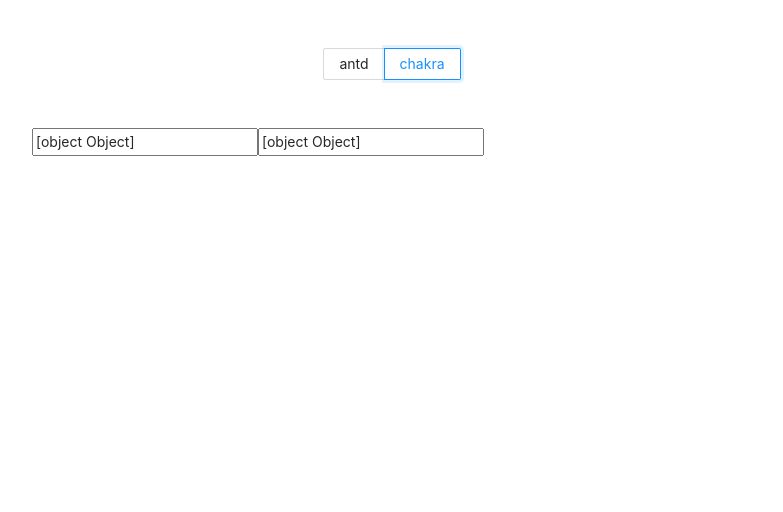
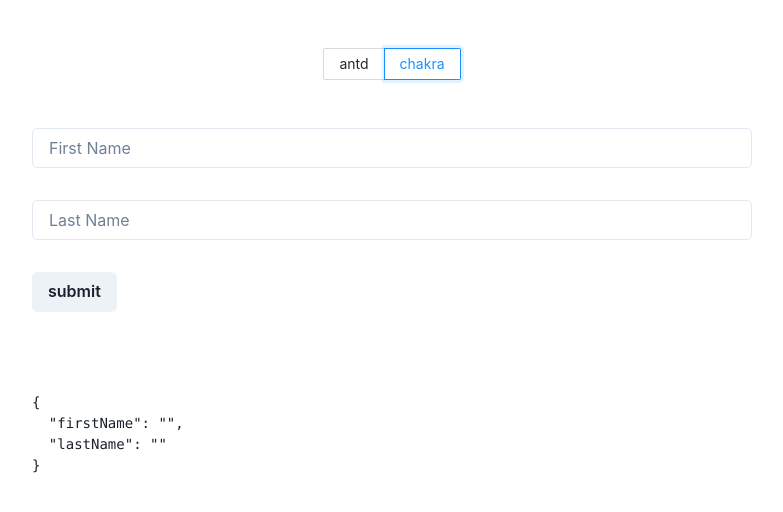
Before and after one commit to theshaneyu/my-react-form-best-practice, a React (Create React App) app: page / in a window 1280 px wide. Both pictures are taken after a click on the label "chakra". Shown: the top 512 px of the page, without its empty margins (248-1031 px from the left). Built offline with nearby package versions, Linux system fonts and the light colour scheme.

Commit message:
feat: add ChakraTextField

```diff
--- a/src/components/antd/AntdForm.tsx
+++ b/src/components/antd/AntdForm.tsx
@@ -3,8 +3,8 @@ import { Field, Form, Formik } from 'formik';
 import React from 'react';
 
 import { yupSchema } from '../../lib/yupSchema';
+import { AntdTextField } from './AntdTextField';
 import styles from './styles/AntdForm.module.css';
-import { TextField } from './TextField';
 
 export const AntdForm: React.FC = () => {
   return (
@@ -24,7 +24,7 @@ export const AntdForm: React.FC = () => {
               <div className={styles.field}>
                 <Field
                   name="firstName"
-                  component={TextField}
+                  component={AntdTextField}
                   placeholder="First Name"
                 />
               </div>
@@ -32,7 +32,7 @@ export const AntdForm: React.FC = () => {
               <div className={styles.field}>
                 <Field
                   name="lastName"
-                  component={TextField}
+                  component={AntdTextField}
                   placeholder="Last Name"
                 />
               </div>
--- a/src/components/antd/TextField.tsx
+++ b/src/components/antd/AntdTextField.tsx
@@ -10,7 +10,7 @@ import { FieldProps, getIn } from 'formik';
  *
  * These three are all bound to <Input /> through `{...field}`
  */
-export const TextField: React.FC<FieldProps<string>> = ({
+export const AntdTextField: React.FC<FieldProps<string>> = ({
   field,
   form,
   ...props
--- a/src/components/chakra/ChakraForm.tsx
+++ b/src/components/chakra/ChakraForm.tsx
@@ -1,5 +1,11 @@
 import { Field, Form, Formik } from 'formik';
 import React from 'react';
+
+import { Button } from '@chakra-ui/react';
+
+import { yupSchema } from '../../lib/yupSchema';
+import { ChakraTextField } from './ChakraTextField';
+import styles from './styles/ChakraForm.module.css';
 
 export const ChakraForm: React.FC = () => {
   return (
@@ -10,12 +16,44 @@ export const ChakraForm: React.FC = () => {
           console.log(values);
           actions.resetForm();
         }}
+        validationSchema={yupSchema}
       >
-        {() => (
-          <Form>
-            <Field />
-            <Field />
-          </Form>
+        {({ values, errors }) => (
+          <>
+            <Form>
+              <div className={styles.field}>
+                <Field
+                  name="firstName"
+                  component={ChakraTextField}
+                  placeholder="First Name"
+                />
+              </div>
+
+              <div className={styles.field}>
+                <Field
+                  name="lastName"
+                  component={ChakraTextField}
+                  placeholder="Last Name"
+                />
+              </div>
+
+              <Button
+                disabled={
+                  !values.firstName ||
+                  !values.lastName ||
+                  !!errors.firstName ||
+                  !!errors.lastName
+                }
+                type="submit"
+              >
+                submit
+              </Button>
+            </Form>
+
+            <pre className={styles.values}>
+              {JSON.stringify(values, null, 2)}
+            </pre>
+          </>
         )}
       </Formik>
     </>
--- /dev/null
+++ b/src/components/chakra/ChakraTextField.tsx
@@ -0,0 +1,21 @@
+import { FieldProps, getIn } from 'formik';
+
+import { Input } from '@chakra-ui/react';
+
+export const ChakraTextField: React.FC<FieldProps<string>> = ({
+  field,
+  form,
+  ...props
+}) => {
+  const errorText =
+    getIn(form.touched, field.name) && getIn(form.errors, field.name);
+
+  return (
+    <div>
+      <Input {...field} {...props} />
+      {errorText && (
+        <p style={{ fontSize: 1, color: 'red', marginTop: 3 }}>{errorText}</p>
+      )}
+    </div>
+  );
+};
--- a/src/components/chakra/styles/ChakraForm.module.css
+++ b/src/components/chakra/styles/ChakraForm.module.css
@@ -0,0 +1,7 @@
+.field {
+  margin-bottom: 2rem;
+}
+
+.values {
+  margin-top: 5rem;
+}
--- a/src/index.tsx
+++ b/src/index.tsx
@@ -1,15 +1,21 @@
+import './index.css';
+
+// import reportWebVitals from './reportWebVitals';
 import React from 'react';
 import ReactDOM from 'react-dom/client';
-import './index.css';
+
+import { ChakraProvider } from '@chakra-ui/react';
+
 import App from './App';
-// import reportWebVitals from './reportWebVitals';
 
 const root = ReactDOM.createRoot(
   document.getElementById('root') as HTMLElement
 );
 root.render(
   <React.StrictMode>
-    <App />
+    <ChakraProvider>
+      <App />
+    </ChakraProvider>
   </React.StrictMode>
 );
 
```
Also changed, not shown: 1 other file (tests, documents, lock files or other folders).
